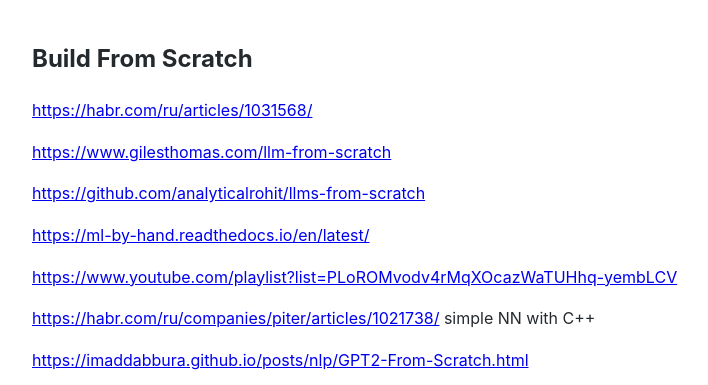
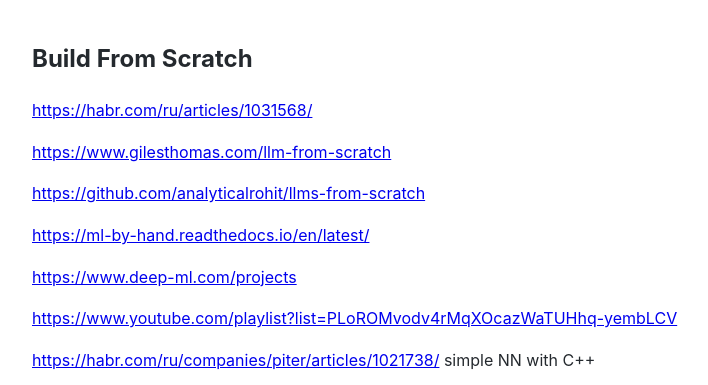
Before and after one commit to Michael-Lubinsky/michael-lubinsky.github.com, a Jekyll site: the page built from ml/from_scratch.md, in a window 1280 px wide and 900 px high, cut to the strip 0-385 px from the top of the window. Shown: the whole strip, without its empty margins (158-866 px from the left). Built offline with Jekyll 4.4.1, drawn with Linux system fonts in a browser that asks for light colours; our own code applies the rules of GitHub Pages for plain Markdown files.

Commit message:
Update from_scratch.md

```diff
--- a/ml/from_scratch.md
+++ b/ml/from_scratch.md
@@ -7,6 +7,8 @@
 <https://github.com/analyticalrohit/llms-from-scratch>
 
 <https://ml-by-hand.readthedocs.io/en/latest/>
+
+<https://www.deep-ml.com/projects>
 
 <https://www.youtube.com/playlist?list=PLoROMvodv4rMqXOcazWaTUHhq-yembLCV>
 
```
